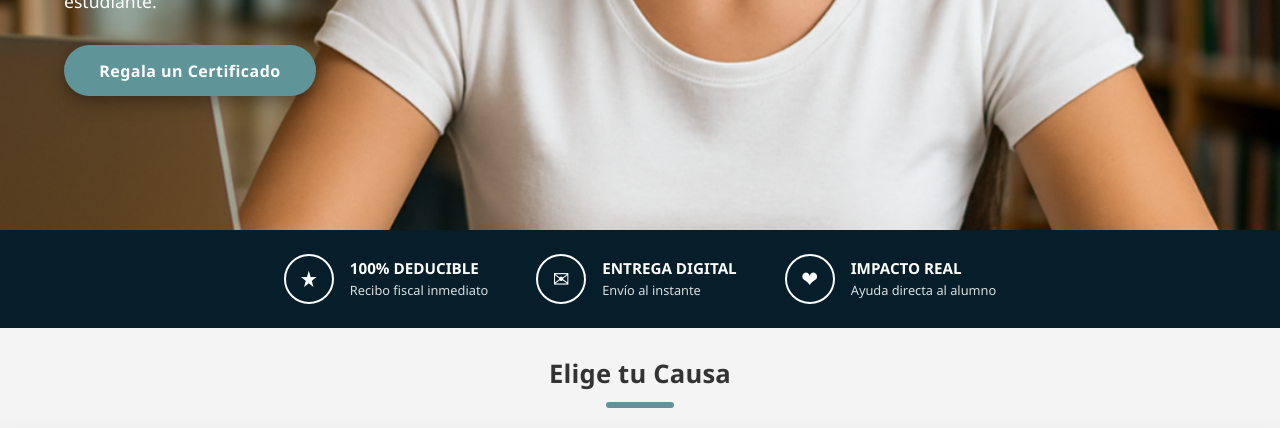
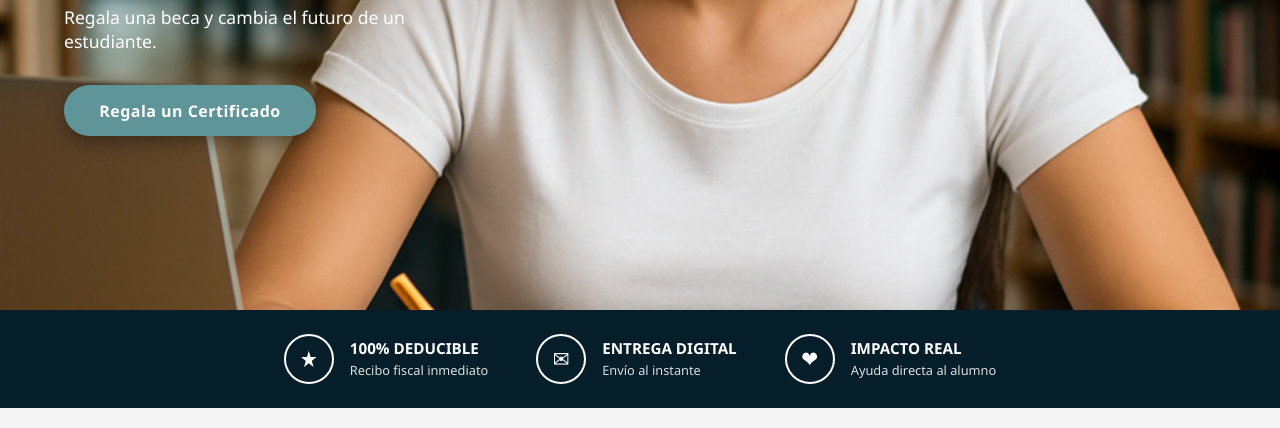
Before and after one commit to Churr000God/proyecto-certificados, a plain HTML site: page frontend/views/index.html in a window 1280 px wide. Shown: the part 396-824 px from the top of the page. Drawn offline with Linux system fonts and the light colour scheme.

Commit message:
Fix: corrección de la imagen principal, en la minimaxion a maximicion teniendo un recorte en la imagen

```diff
--- a/frontend/assets/style.css
+++ b/frontend/assets/style.css
@@ -67,6 +67,7 @@
     min-height: 70vh;
     background-color: var(--primary-color);
     color: var(--white-color);
+    min-height: 50vw;
 
     /* --- SOLUCIÓN AL BUG --- */
     background-image: url("../assets/img/img-principal.png");
```
